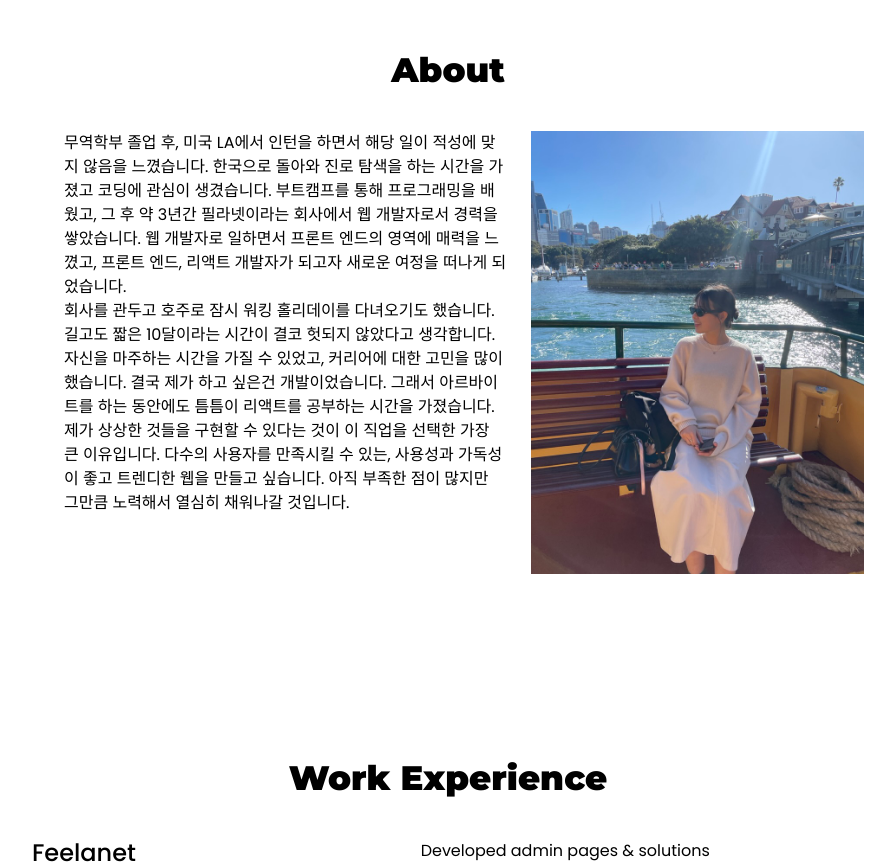
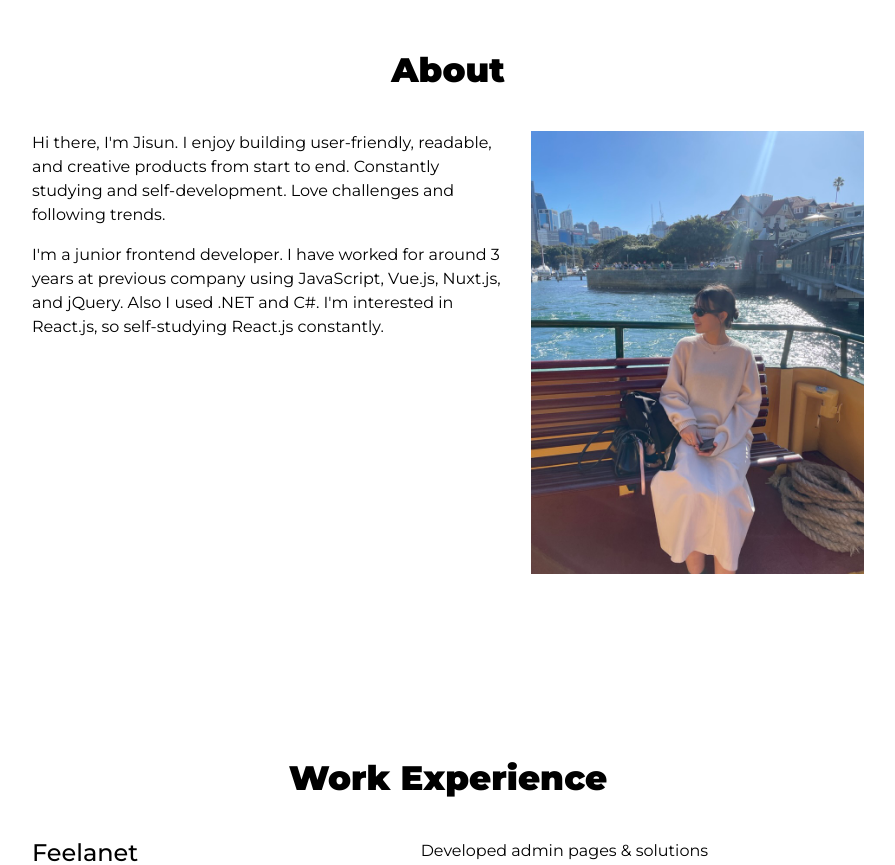
Before and after one commit to jisunbella/jisun-portfolio, a React (Create React App) app: page / in a window 1280 px wide. Shown: the part 1020-1885 px from the top of the page, without its empty margins (192-1087 px from the left). Built offline with nearby package versions, Linux system fonts and the light colour scheme.

Commit message:
about content updated

```diff
--- a/src/components/about/About.jsx
+++ b/src/components/about/About.jsx
@@ -9,11 +9,15 @@ const About = () => {
         <h4 className='title'>About</h4>
         <div className='row'>
           <div className='col-md-7'>
-            <ul>
-              <li>무역학부 졸업 후, 미국 LA에서 인턴을 하면서 해당 일이 적성에 맞지 않음을 느꼈습니다. 한국으로 돌아와 진로 탐색을 하는 시간을 가졌고 코딩에 관심이 생겼습니다. 부트캠프를 통해 프로그래밍을 배웠고, 그 후 약 3년간 필라넷이라는 회사에서 웹 개발자로서 경력을 쌓았습니다. 웹 개발자로 일하면서 프론트 엔드의 영역에 매력을 느꼈고, 프론트 엔드, 리액트 개발자가 되고자 새로운 여정을 떠나게 되었습니다.</li>
-              <li>회사를 관두고 호주로 잠시 워킹 홀리데이를 다녀오기도 했습니다. 길고도 짧은 10달이라는 시간이 결코 헛되지 않았다고 생각합니다. 자신을 마주하는 시간을 가질 수 있었고, 커리어에 대한 고민을 많이 했습니다. 결국 제가 하고 싶은건 개발이었습니다. 그래서 아르바이트를 하는 동안에도 틈틈이 리액트를 공부하는 시간을 가졌습니다.</li>
-              <li>제가 상상한 것들을 구현할 수 있다는 것이 이 직업을 선택한 가장 큰 이유입니다. 다수의 사용자를 만족시킬 수 있는, 사용성과 가독성이 좋고 트렌디한 웹을 만들고 싶습니다. 아직 부족한 점이 많지만 그만큼 노력해서 열심히 채워나갈 것입니다.</li>
-            </ul>
+            <p>
+              Hi there, I'm Jisun. I enjoy building user-friendly, readable, and creative products from start to end.
+              Constantly studying and self-development. Love challenges and following trends.
+            </p>
+            <p>
+              I'm a junior frontend developer. I have worked for around 3 years at previous company
+              using JavaScript, Vue.js, Nuxt.js, and jQuery. Also I used .NET and C#.
+              I'm interested in React.js, so self-studying React.js constantly.
+            </p>
           </div>
           <div className='about-img col-md-5'>
             <img src={me} alt='Me' />
--- a/src/index.css
+++ b/src/index.css
@@ -39,8 +39,8 @@ html {
 }
 
 body {
-  /* font-family: 'Montserrat', sans-serif; */
-  font-family: 'Poppins', sans-serif;
+  font-family: 'Montserrat', sans-serif;
+  /* font-family: 'Poppins', sans-serif; */
   background-color: var(--color-bg);
   color: var(--color-font);
 }
```
